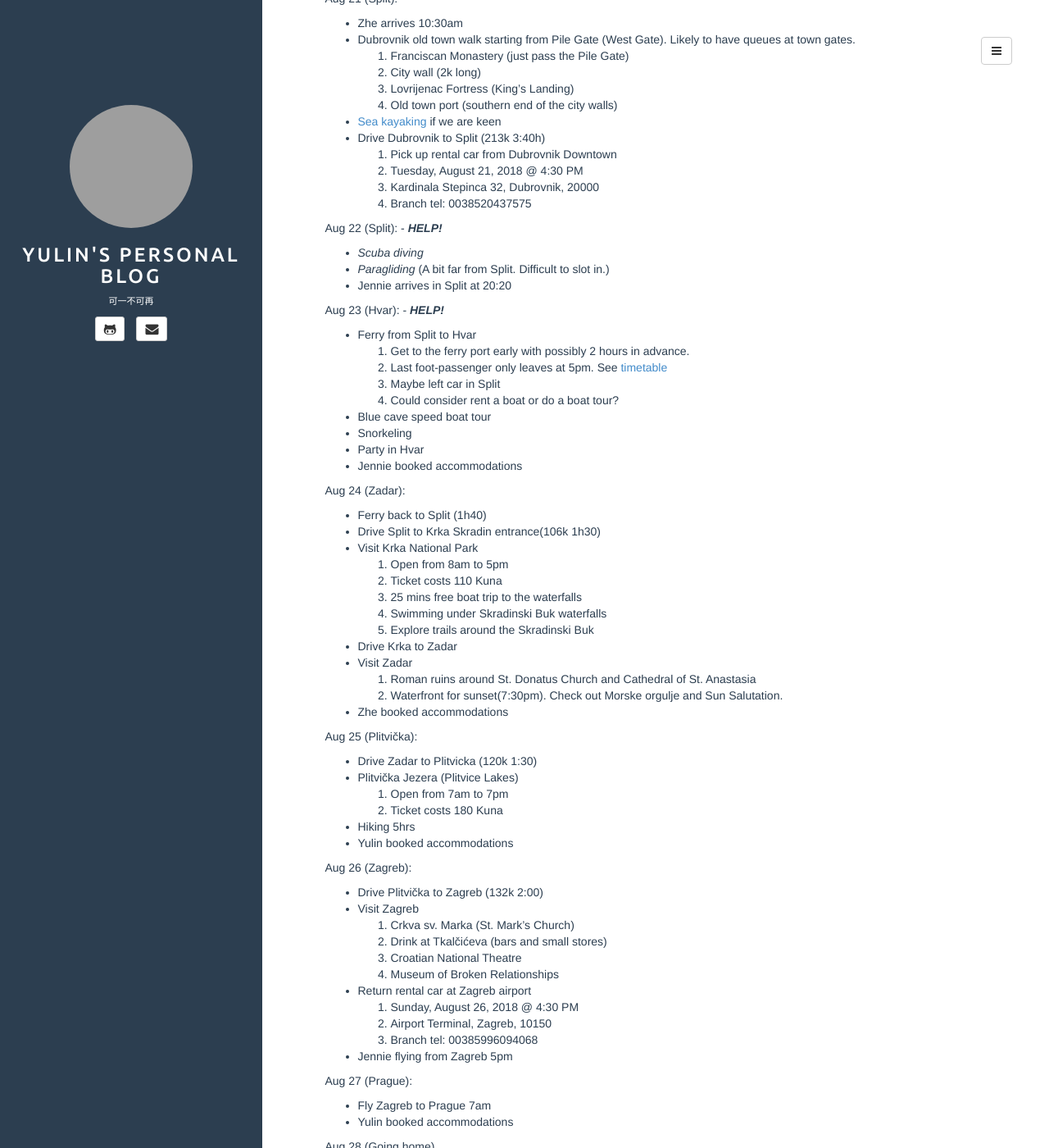
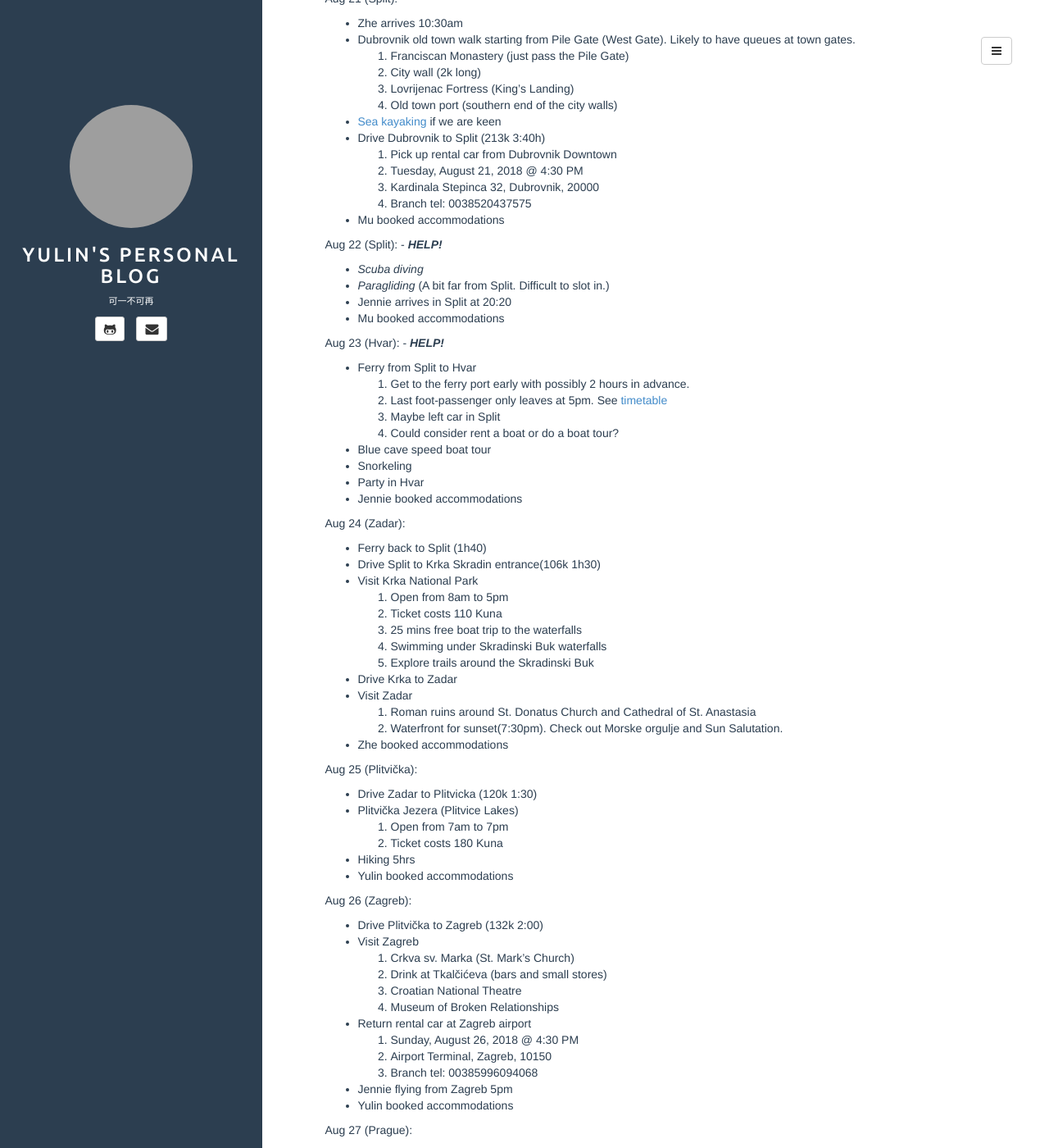
Before and after one commit to JimmyWuMadchester/JimmyWuMadchester.github.io, a Jekyll site: the page built from _posts/2018-07-21-CroatiaTrip.md, in a window 1280 px wide and 1400 px high, scrolled down 644 px. Shown: the whole window at 82% size. Built offline with Jekyll 4.4.1, drawn with Linux system fonts in a browser that asks for light colours; comment, search, counter and statistics services are not loaded; grey boxes are pictures that could not be loaded.

Commit message:
Update 2018-07-21-CroatiaTrip.md

```diff
--- a/_posts/2018-07-21-CroatiaTrip.md
+++ b/_posts/2018-07-21-CroatiaTrip.md
@@ -44,12 +44,14 @@ Aug 21 (Split):
     1. Tuesday, August 21, 2018 @ 4:30 PM
     1. Kardinala Stepinca 32, Dubrovnik, 20000
     1. Branch tel: 0038520437575
+* Mu booked accommodations
 
 Aug 22 (Split): - ***HELP!***
 
 * *Scuba diving*
 * *Paragliding* (A bit far from Split. Difficult to slot in.)
 * Jennie arrives in Split at 20:20
+* Mu booked accommodations
 
 Aug 23 (Hvar): - ***HELP!***
 
@@ -101,6 +103,7 @@ Aug 26 (Zagreb):
     1. Airport Terminal, Zagreb, 10150
     1. Branch tel: 00385996094068
 * Jennie flying from Zagreb 5pm
+* Yulin booked accommodations
 
 Aug 27 (Prague):
 
```
